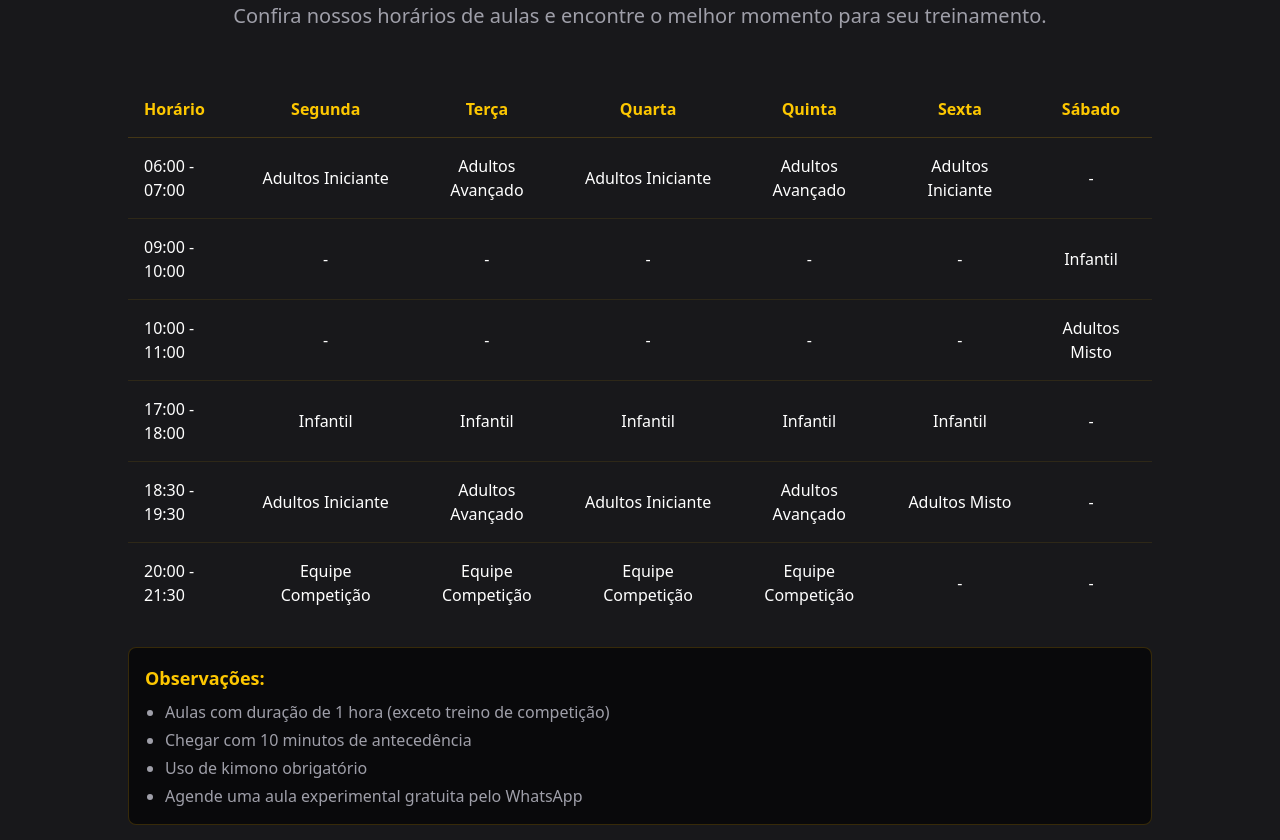
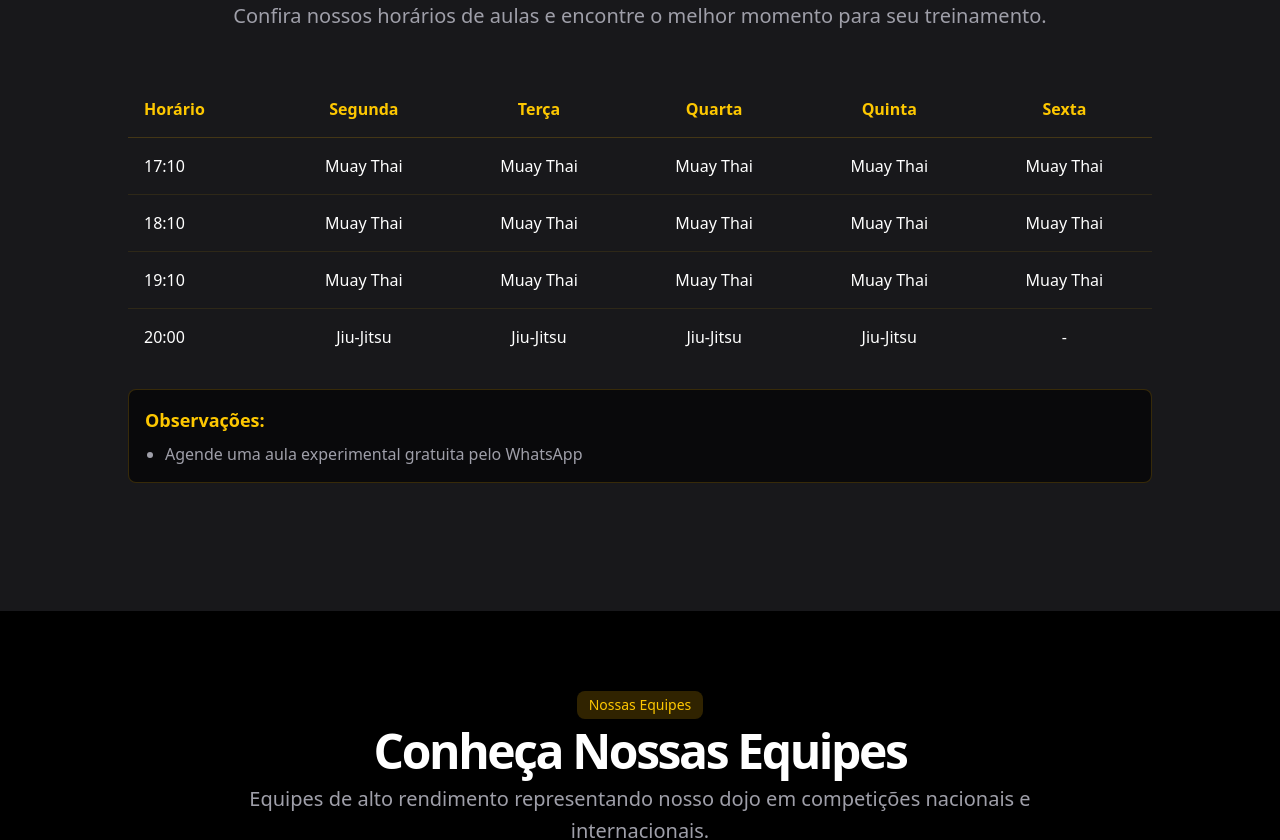
Before and after one commit to mateusgomes6/dojo-cheiroso, a Next.js app: page / in a window 1280 px wide. Shown: the part 1520-2360 px from the top of the page. Built offline with nearby package versions, Linux system fonts and the light colour scheme.

Commit message:
Update s-schedule.tsx

```diff
--- a/src/app/s-schedule.tsx
+++ b/src/app/s-schedule.tsx
@@ -24,62 +24,39 @@ export default function HomeSchedule() {
                       <th className="p-4 text-center text-yellow-400">Quarta</th>
                       <th className="p-4 text-center text-yellow-400">Quinta</th>
                       <th className="p-4 text-center text-yellow-400">Sexta</th>
-                      <th className="p-4 text-center text-yellow-400">Sábado</th>
                     </tr>
                   </thead>
                   <tbody>
                     <tr className="border-b border-yellow-500/10">
-                      <td className="p-4 text-left font-medium">06:00 - 07:00</td>
-                      <td className="p-4 text-center">Adultos Iniciante</td>
-                      <td className="p-4 text-center">Adultos Avançado</td>
-                      <td className="p-4 text-center">Adultos Iniciante</td>
-                      <td className="p-4 text-center">Adultos Avançado</td>
-                      <td className="p-4 text-center">Adultos Iniciante</td>
-                      <td className="p-4 text-center">-</td>
+                      <td className="p-4 text-left font-medium">17:10</td>
+                      <td className="p-4 text-center">Muay Thai</td>
+                      <td className="p-4 text-center">Muay Thai</td>
+                      <td className="p-4 text-center">Muay Thai</td>
+                      <td className="p-4 text-center">Muay Thai</td>
+                      <td className="p-4 text-center">Muay Thai</td>
                     </tr>
                     <tr className="border-b border-yellow-500/10">
-                      <td className="p-4 text-left font-medium">09:00 - 10:00</td>
-                      <td className="p-4 text-center">-</td>
-                      <td className="p-4 text-center">-</td>
-                      <td className="p-4 text-center">-</td>
-                      <td className="p-4 text-center">-</td>
-                      <td className="p-4 text-center">-</td>
-                      <td className="p-4 text-center">Infantil</td>
+                      <td className="p-4 text-left font-medium">18:10</td>
+                      <td className="p-4 text-center">Muay Thai</td>
+                      <td className="p-4 text-center">Muay Thai</td>
+                      <td className="p-4 text-center">Muay Thai</td>
+                      <td className="p-4 text-center">Muay Thai</td>
+                      <td className="p-4 text-center">Muay Thai</td>
                     </tr>
                     <tr className="border-b border-yellow-500/10">
-                      <td className="p-4 text-left font-medium">10:00 - 11:00</td>
-                      <td className="p-4 text-center">-</td>
-                      <td className="p-4 text-center">-</td>
-                      <td className="p-4 text-center">-</td>
-                      <td className="p-4 text-center">-</td>
-                      <td className="p-4 text-center">-</td>
-                      <td className="p-4 text-center">Adultos Misto</td>
-                    </tr>
-                    <tr className="border-b border-yellow-500/10">
-                      <td className="p-4 text-left font-medium">17:00 - 18:00</td>
-                      <td className="p-4 text-center">Infantil</td>
-                      <td className="p-4 text-center">Infantil</td>
-                      <td className="p-4 text-center">Infantil</td>
-                      <td className="p-4 text-center">Infantil</td>
-                      <td className="p-4 text-center">Infantil</td>
-                      <td className="p-4 text-center">-</td>
-                    </tr>
-                    <tr className="border-b border-yellow-500/10">
-                      <td className="p-4 text-left font-medium">18:30 - 19:30</td>
-                      <td className="p-4 text-center">Adultos Iniciante</td>
-                      <td className="p-4 text-center">Adultos Avançado</td>
-                      <td className="p-4 text-center">Adultos Iniciante</td>
-                      <td className="p-4 text-center">Adultos Avançado</td>
-                      <td className="p-4 text-center">Adultos Misto</td>
-                      <td className="p-4 text-center">-</td>
+                      <td className="p-4 text-left font-medium">19:10</td>
+                      <td className="p-4 text-center">Muay Thai</td>
+                      <td className="p-4 text-center">Muay Thai</td>
+                      <td className="p-4 text-center">Muay Thai</td>
+                      <td className="p-4 text-center">Muay Thai</td>
+                      <td className="p-4 text-center">Muay Thai</td>
                     </tr>
                     <tr>
-                      <td className="p-4 text-left font-medium">20:00 - 21:30</td>
-                      <td className="p-4 text-center">Equipe Competição</td>
-                      <td className="p-4 text-center">Equipe Competição</td>
-                      <td className="p-4 text-center">Equipe Competição</td>
-                      <td className="p-4 text-center">Equipe Competição</td>
-                      <td className="p-4 text-center">-</td>
+                      <td className="p-4 text-left font-medium">20:00</td>
+                      <td className="p-4 text-center">Jiu-Jitsu</td>
+                      <td className="p-4 text-center">Jiu-Jitsu</td>
+                      <td className="p-4 text-center">Jiu-Jitsu</td>
+                      <td className="p-4 text-center">Jiu-Jitsu</td>
                       <td className="p-4 text-center">-</td>
                     </tr>
                   </tbody>
@@ -88,9 +65,6 @@ export default function HomeSchedule() {
               <div className="mt-6 rounded-lg border border-yellow-500/20 bg-zinc-950 p-4">
                 <h4 className="mb-2 text-lg font-bold text-yellow-400">Observações:</h4>
                 <ul className="list-disc pl-5 text-zinc-400 space-y-1">
-                  <li>Aulas com duração de 1 hora (exceto treino de competição)</li>
-                  <li>Chegar com 10 minutos de antecedência</li>
-                  <li>Uso de kimono obrigatório</li>
                   <li>Agende uma aula experimental gratuita pelo WhatsApp</li>
                 </ul>
               </div>
```
